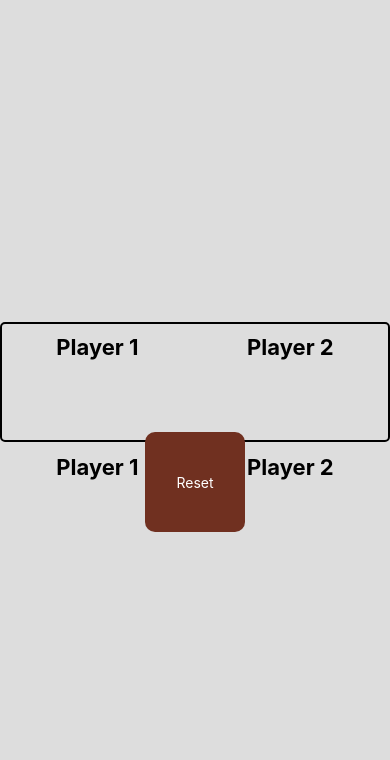
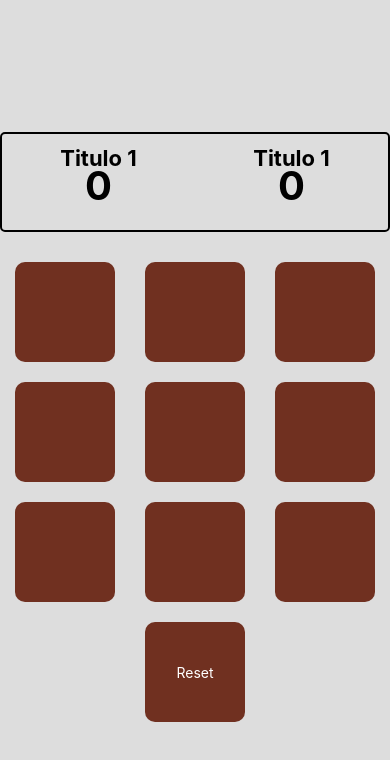
Before and after one commit to anderood/tic-tac-toe, a React Native app: screen / in a window 390 px wide. Shown: the top 760 px of the page. Built offline with nearby package versions, Linux system fonts and the light colour scheme.

Commit message:
remoção do Container de Players e Criado novo Container de Player

```diff
--- /dev/null
+++ b/src/components/Player/index.tsx
@@ -0,0 +1,11 @@
+import React from "react";
+import { Container, Placar, Titulo } from "./styles";
+
+export function Player(){
+    return(
+        <Container>
+            <Titulo>Titulo 1</Titulo>
+            <Placar>0</Placar>
+        </Container>
+    );
+}
--- a/src/components/Players/styles.ts
+++ b/src/components/Player/styles.ts
@@ -1,17 +1,13 @@
 import styled from "styled-components/native";
 
-export const Container = styled.View`
-    flex-direction: row;
-    justify-content: space-around;
-    height: 60px;
+export const Container = styled.View``;
 
-`;
-
-export const Title = styled.Text`
+export const Titulo = styled.Text`
 
     padding: 10px;
     font-weight: bold;
     font-size: 22px;
+
 `;
 
 export const Placar = styled.Text`
@@ -19,4 +15,6 @@ export const Placar = styled.Text`
     font-size: 40px;
     font-weight: bold;
     bottom: 20px;
+    text-align: center;
+
 `;
--- a/src/components/Players/index.tsx
+++ /dev/null
@@ -1,31 +0,0 @@
-import React from "react";
-
-import {
-    Container,
-    Title,
-    Placar,
-} from './styles';
-
-
-interface PlayersProps {
-    points: {
-        point: number
-    }
-}
-
-export function Players({ points }: PlayersProps){
-    console.log(points.point)
-    return(
-        <>
-            <Container>
-                <Title>Player 1</Title>
-                <Title>Player 2</Title>
-            </Container>
-
-            <Container>
-                <Placar>{points.point}</Placar>
-                <Placar>{points.point}</Placar>
-            </Container>
-        </>
-    );
-}
--- a/src/pages/Dashboard/index.tsx
+++ b/src/pages/Dashboard/index.tsx
@@ -1,5 +1,6 @@
 import React, { useState } from "react";
-import { Players } from "../../components/Players";
+import { Text } from 'react-native';
+import { Player } from "../../components/Player";
 
 import { Button } from "../../components/Button";
 
@@ -86,11 +87,10 @@ export function Dashboard(){
     return(
         <Container>
             <Header>
-                {
-                    points.map(point => (<Players points={point} />))
-                }
+                <Player />
+                <Player />
             </Header>
-            {/* <Main>
+            <Main>
                 {
                     item[0].board.map( (elem, idx) =>
                         <Button
@@ -100,7 +100,7 @@ export function Dashboard(){
                         />)
                 }
 
-            </Main> */}
+            </Main>
             <Footer>
                 <Button
                     title="Reset"
--- a/src/pages/Dashboard/styles.tsx
+++ b/src/pages/Dashboard/styles.tsx
@@ -7,7 +7,11 @@ export const Container = styled.View`
 `;
 
 export const Header = styled.View`
-    height: 120px;
+    flex-direction: row;
+    justify-content: space-around;
+    align-items: center;
+
+    height: 100px;
     border-width: 2px;
     border-radius: 5px;
 `;
```
